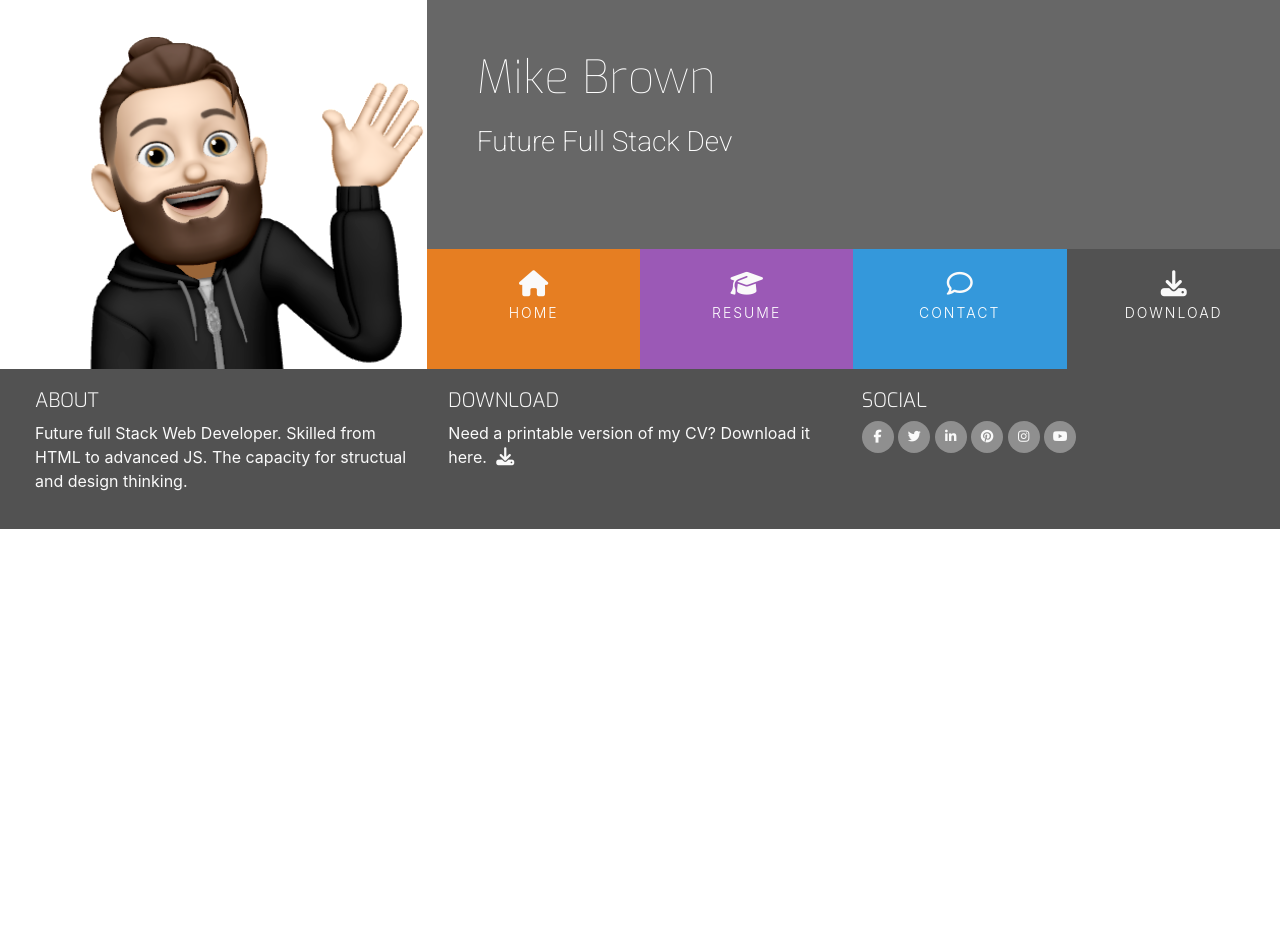
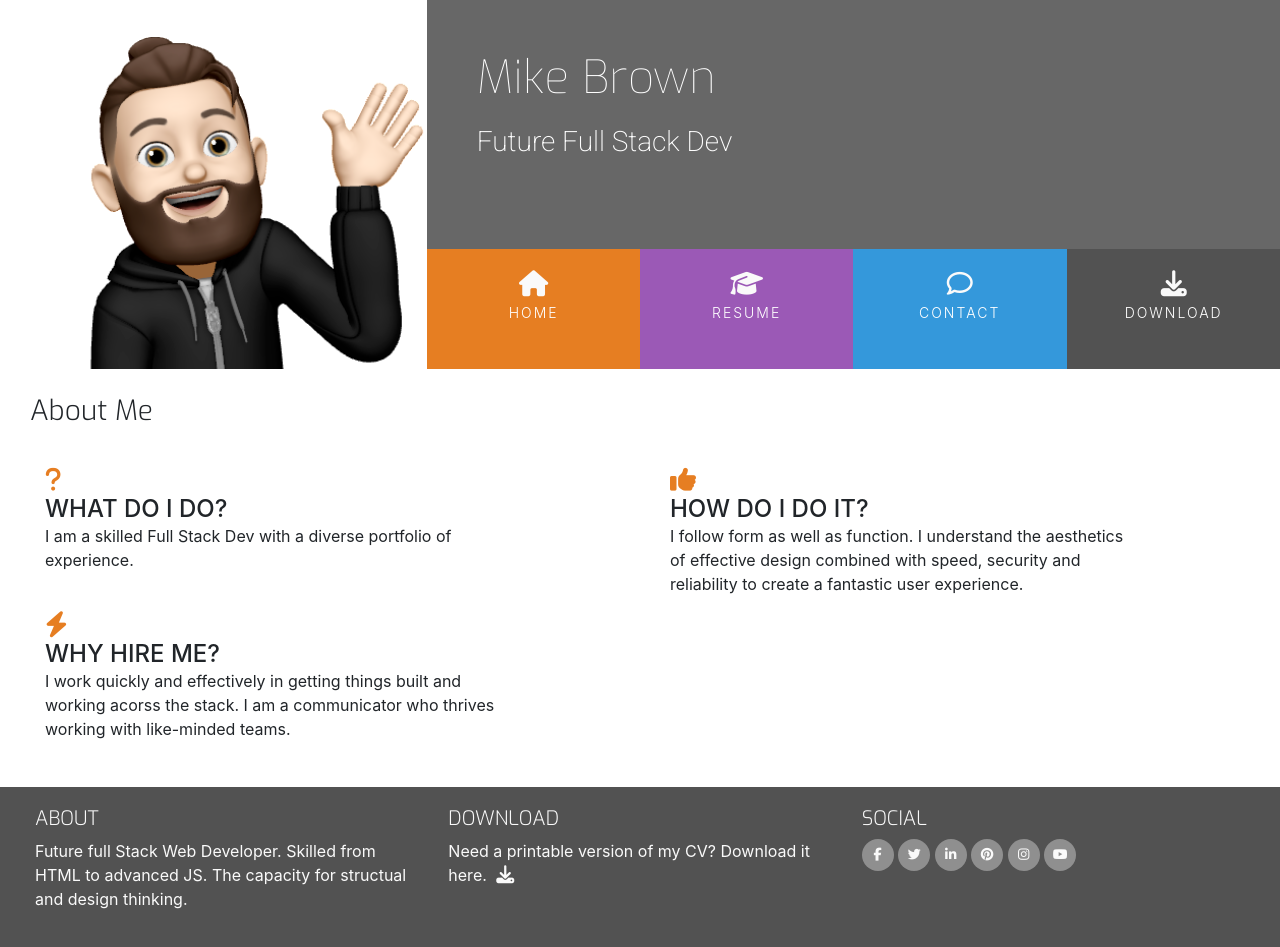
Before and after one commit to MikesCodingCreations/bootstrapProject, a plain HTML site: page index.html in a window 1280 px wide. Before the commit the page ends 800 px from the top, so only its background shows below. Drawn offline with nearby package versions, Linux system fonts and the light colour scheme.

Commit message:
About me section complete

```diff
--- a/assets/css/style.css
+++ b/assets/css/style.css
@@ -3,6 +3,10 @@
 /* ------------------------------------------------Colors */
 .bg-color-name-title {
     background-color: #676767;
+}
+
+.bg-color-three-reasons {
+    background-color: #fff;
 }
 
 .ui-menu-color-home {
@@ -36,6 +40,23 @@ h1,h2,h3,h4 {
 
 .inline-block {
     display: inline-block;
+}
+
+.row-table {
+    display: table;
+}
+
+.section-column {
+    display: table-cell;
+    padding: 0 30px 30px;
+    float: none;
+}
+
+.section-heading {
+    font-family: "Exo", sans-serif;
+    font-weight: 300;
+    margin-top: 25px;
+    margin-bottom: 40px;
 }
 
 /* ------------------------------------------------Headings */
@@ -182,3 +203,13 @@ footer {
 #footer-details {
     padding: 20px;
 }
+
+/* ------------------------------------------------Three Reasons */
+.three-reasons-icon {
+    font-size: 26px;
+    color: #e67e22;
+}
+
+.three-reaons-heading {
+    margin-bottom: 15px;
+}
--- a/index.html
+++ b/index.html
@@ -43,7 +43,55 @@
         </div>
     </header>
     <section>
-
+        <div class="container-fluid">
+            <div class="row row-table">
+                <div class="col-md-8 bg-color-three-reasons section-column">
+                    <div class="row">
+                        <div class="col">
+                            <h3 class="section-heading uppsercase">About Me</h3>
+                        </div>
+                    </div>
+                    <div class="row">
+                        <div class="col-10 offset-1 offset-sm-0 col-sm-4 col-md-6">
+                            <div class="col-2">
+                                <i class="three-reasons-icon fa fa-question" arial-hidden=""true></i>
+                            </div>
+                            <div class="col-10">
+                                <h4 class="three-reasons-heading uppercase">What do i do?</h4>
+                                <p>
+                                    I am a skilled Full Stack Dev with a diverse portfolio of experience.
+                                </p>
+                            </div>
+                        </div>
+                        <div class="col-10 offset-1 offset-sm-0 col-sm-4 col-md-6">
+                            <div class="col-2">
+                                <i class="three-reasons-icon fa fa-thumbs-up" arial-hidden=""true></i>
+                            </div>
+                            <div class="col-10">
+                                <h4 class="three-reasons-heading uppercase">How do i do it?</h4>
+                                <p>
+                                    I follow form as well as function. I understand the aesthetics of effective
+                                    design combined with speed, security and reliability to create a
+                                    fantastic user experience.
+                                </p>
+                            </div>
+                        </div>
+                        <div class="col-10 offset-1 offset-sm-0 col-sm-4 col-md-6">
+                            <div class="col-2">
+                                <i class="three-reasons-icon fa fa-bolt" arial-hidden=""true></i>
+                            </div>
+                            <div class="col-10">
+                                <h4 class="three-reasons-heading uppercase">Why hire me?</h4>
+                                <p>
+                                    I work quickly and effectively in getting things built and working acorss the stack.
+                                    I am a communicator who thrives working with like-minded teams.
+                                </p>
+                            </div>
+                        </div>
+                    </div>
+                </div>
+            </div>
+        </div>
     </section>
     <footer class="container-fluid">
         <div class="row" id="footer-details">
```
